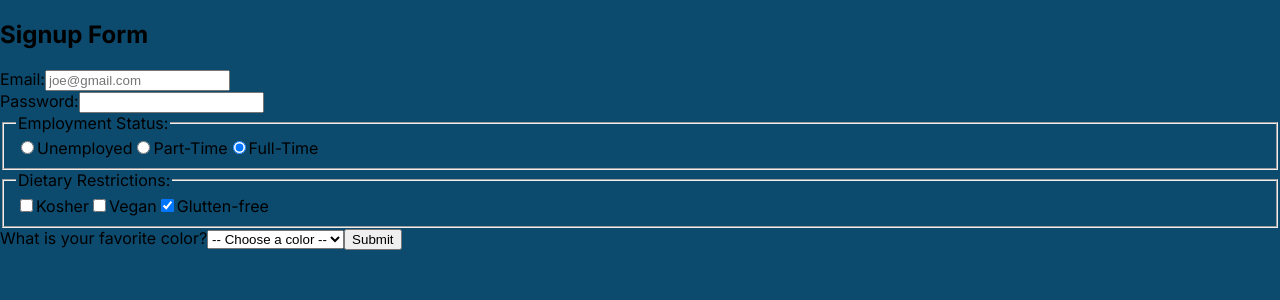
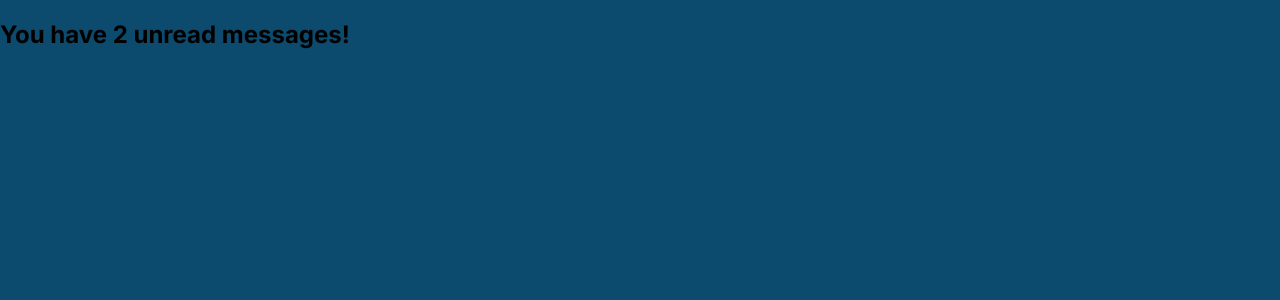
Before and after one commit to Bezy427/meme-generator, a React (Vite) app: page / in a window 1280 px wide. Shown: the top 300 px of the page. Built offline with nearby package versions, Linux system fonts and the light colour scheme.

Commit message:
conditional rendering

```diff
--- a/src/App.jsx
+++ b/src/App.jsx
@@ -1,4 +1,4 @@
-import { useState } from "react";
+import { use, useState } from "react";
 import Entry from "./components/Entry";
 import Header from "./components/Header";
 import Main from "./components/Main";
@@ -14,6 +14,8 @@ export default function App() {
 //     email: "itsmyrealname@example.com",
 //     isFavorite: true
 //   })
+const [unreadMessages, setUnreadMessages] = useState(["a", "b"])
+
 
 //   let starIcon = contact.isFavorite ? starFilled : starEmpty;
 
@@ -23,15 +25,16 @@ export default function App() {
 // 		isFavorite: !prevContact.isFavorite
 // 	}))
 //   }
-  function signup(formData) {
-	const data = Object.fromEntries(formData)
-	const dietaryRestrictions = formData.getAll("dietaryRestrictions")
-	const allData = {
-		...data,
-		dietaryRestrictions
-	}
-	console.log(allData)
-  }
+//   function signup(formData) {
+// 	const data = Object.fromEntries(formData)
+// 	const dietaryRestrictions = formData.getAll("dietaryRestrictions")
+// 	const allData = {
+// 		...data,
+// 		dietaryRestrictions
+// 	}
+// 	console.log(allData)
+//   }
+
 
   return (
     // <main>
@@ -67,63 +70,68 @@ export default function App() {
     //     <Entry />
     //   </main>
     // </>
-	<section>
-		<h1>Signup Form</h1>
-		<form action={signup}>
-			<label htmlFor="email">Email:</label>
-			<input id="email" type="email" name="email" placeholder="joe@gmail.com"/>
-			<br />
+	// <section>
+	// 	<h1>Signup Form</h1>
+	// 	<form action={signup}>
+	// 		<label htmlFor="email">Email:</label>
+	// 		<input id="email" type="email" name="email" placeholder="joe@gmail.com"/>
+	// 		<br />
 
-			<label htmlFor="password">Password:</label>
-			<input id="password" type="password" name="password" />
-			<br />
+	// 		<label htmlFor="password">Password:</label>
+	// 		<input id="password" type="password" name="password" />
+	// 		<br />
 
-			<fieldset>
-				<legend>Employment Status:</legend>
-				<label>
-					<input type="radio" name="employmentStatus" value="unemployed"/>
-					Unemployed
-				</label>
-				<label>
-					<input type="radio" name="employmentStatus" value="part-time"/>
-					Part-Time
-				</label>
-				<label>
-					<input type="radio" name="employmentStatus" defaultChecked={true} value="full-time"/>
-					Full-Time
-				</label>
-			</fieldset>
+	// 		<fieldset>
+	// 			<legend>Employment Status:</legend>
+	// 			<label>
+	// 				<input type="radio" name="employmentStatus" value="unemployed"/>
+	// 				Unemployed
+	// 			</label>
+	// 			<label>
+	// 				<input type="radio" name="employmentStatus" value="part-time"/>
+	// 				Part-Time
+	// 			</label>
+	// 			<label>
+	// 				<input type="radio" name="employmentStatus" defaultChecked={true} value="full-time"/>
+	// 				Full-Time
+	// 			</label>
+	// 		</fieldset>
 
-			<fieldset>
-				<legend>Dietary Restrictions:</legend>
-				<label>
-					<input type="checkbox" name="dietaryRestrictions" value="kosher"/>
-					Kosher
-				</label>
-				<label>
-					<input type="checkbox" name="dietaryRestrictions" value="vegan"/>
-					Vegan
-				</label>
-				<label>
-					<input type="checkbox" name="dietaryRestrictions" defaultChecked={true} value="glutten-free"/>
-					Glutten-free
-				</label>
-			</fieldset>
+	// 		<fieldset>
+	// 			<legend>Dietary Restrictions:</legend>
+	// 			<label>
+	// 				<input type="checkbox" name="dietaryRestrictions" value="kosher"/>
+	// 				Kosher
+	// 			</label>
+	// 			<label>
+	// 				<input type="checkbox" name="dietaryRestrictions" value="vegan"/>
+	// 				Vegan
+	// 			</label>
+	// 			<label>
+	// 				<input type="checkbox" name="dietaryRestrictions" defaultChecked={true} value="glutten-free"/>
+	// 				Glutten-free
+	// 			</label>
+	// 		</fieldset>
 
-			<label htmlFor="favColor">What is your favorite color?</label>
-			<select name="favColor" id="favColor" defaultValue="" required>
-				<option value="" disabled>-- Choose a color --</option>
-				<option value="red">Red</option>
-				<option value="orange">Orange</option>
-				<option value="yellow">Red</option>
-				<option value="green">Green</option>
-				<option value="blue">Blue</option>
-				<option value="indigo">Indigo</option>
-				<option value="violet">Violet</option>
-				<option value="silver">Silver</option>
-			</select>
-			<button>Submit</button>
-		</form>
-	</section>
+	// 		<label htmlFor="favColor">What is your favorite color?</label>
+	// 		<select name="favColor" id="favColor" defaultValue="" required>
+	// 			<option value="" disabled>-- Choose a color --</option>
+	// 			<option value="red">Red</option>
+	// 			<option value="orange">Orange</option>
+	// 			<option value="yellow">Red</option>
+	// 			<option value="green">Green</option>
+	// 			<option value="blue">Blue</option>
+	// 			<option value="indigo">Indigo</option>
+	// 			<option value="violet">Violet</option>
+	// 			<option value="silver">Silver</option>
+	// 		</select>
+	// 		<button>Submit</button>
+	// 	</form>
+	// </section>
+
+	<div>
+		{unreadMessages.length && <h2>You have {unreadMessages.length} unread messages!</h2>}
+
+	</div>
   )
 }
```
Also changed, not shown: src/Joke.jsx (added, +16 -0 lines).
